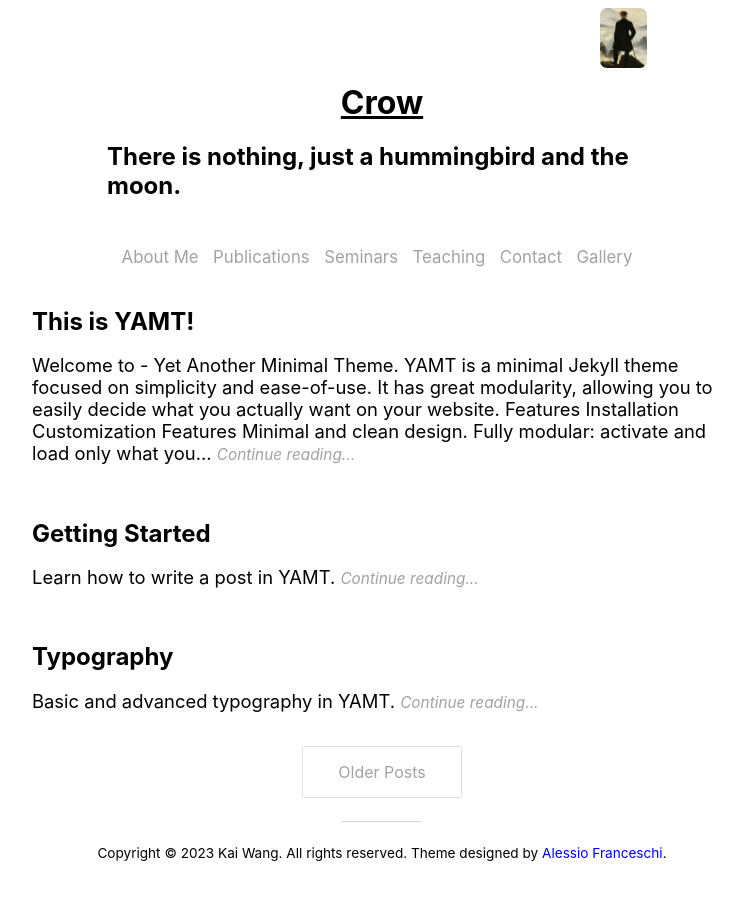
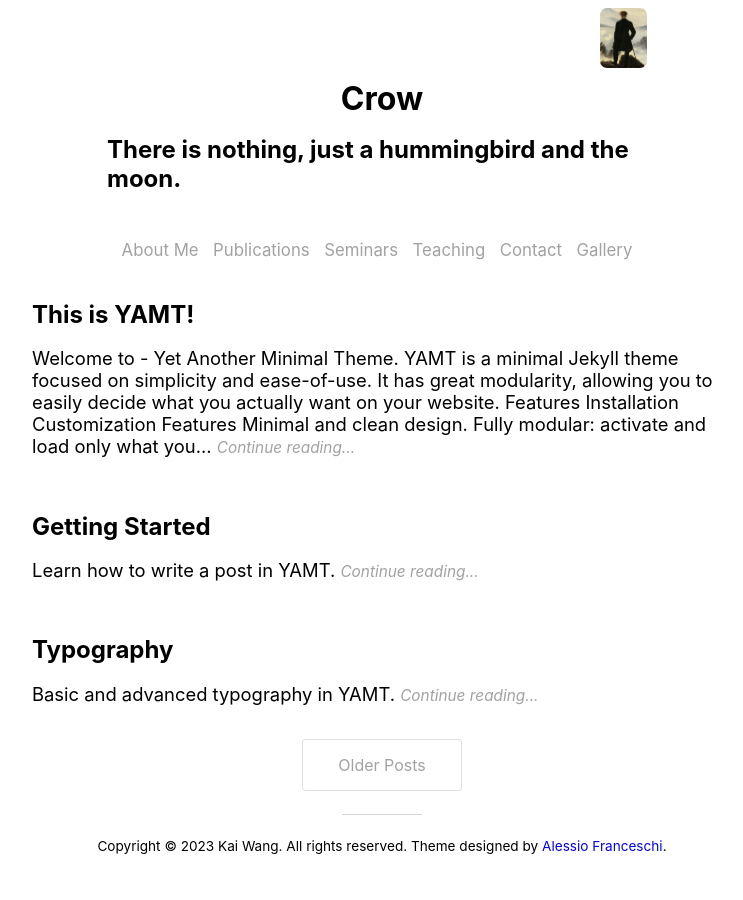
Before and after one commit to ICOTRT2024/Crow-Moon.github.io, a Jekyll site: the page built from index.html, in a window 1280 px wide. Shown: the whole page, without its empty margins (258-1001 px from the left). Built offline with Jekyll 4.4.1, drawn with Linux system fonts in a browser that asks for light colours; nearby versions of some CDN libraries; the list of posts is cut into pages by our own code.

Commit message:
remove the line below title

```diff
--- a/_sass/header.scss
+++ b/_sass/header.scss
@@ -18,24 +18,25 @@ header {
     width: 550px;
     overflow: hidden;
 
-    #site_title a {
+    #site_title a{
       display: flex;
       flex-direction: column;
       align-items: center;
       margin-bottom: 20px;
       color: black;
+      text-decoration: none; /* remove underline from link */
+      border: none; /* remove link border */
 
       #logo {
         height: 60px;
         margin-right: 10px;
       }
 
-      #title {
-        text-decoration: none;
-        border: none;
-        font-size: 2rem;
+      #title{
         margin: 0;
         padding: 0;
+        font-size: 2rem;
+        line-height: 1; /* set line-height to 1 to remove spacing below title */
       }
 
       #site_subtitle {
@@ -43,6 +44,10 @@ header {
         font-size: 1.2rem;
         margin-top: 10px;
       }
+    }
+
+    hr {
+      display: none; /* hide the horizontal line */
     }
   }
 
```
